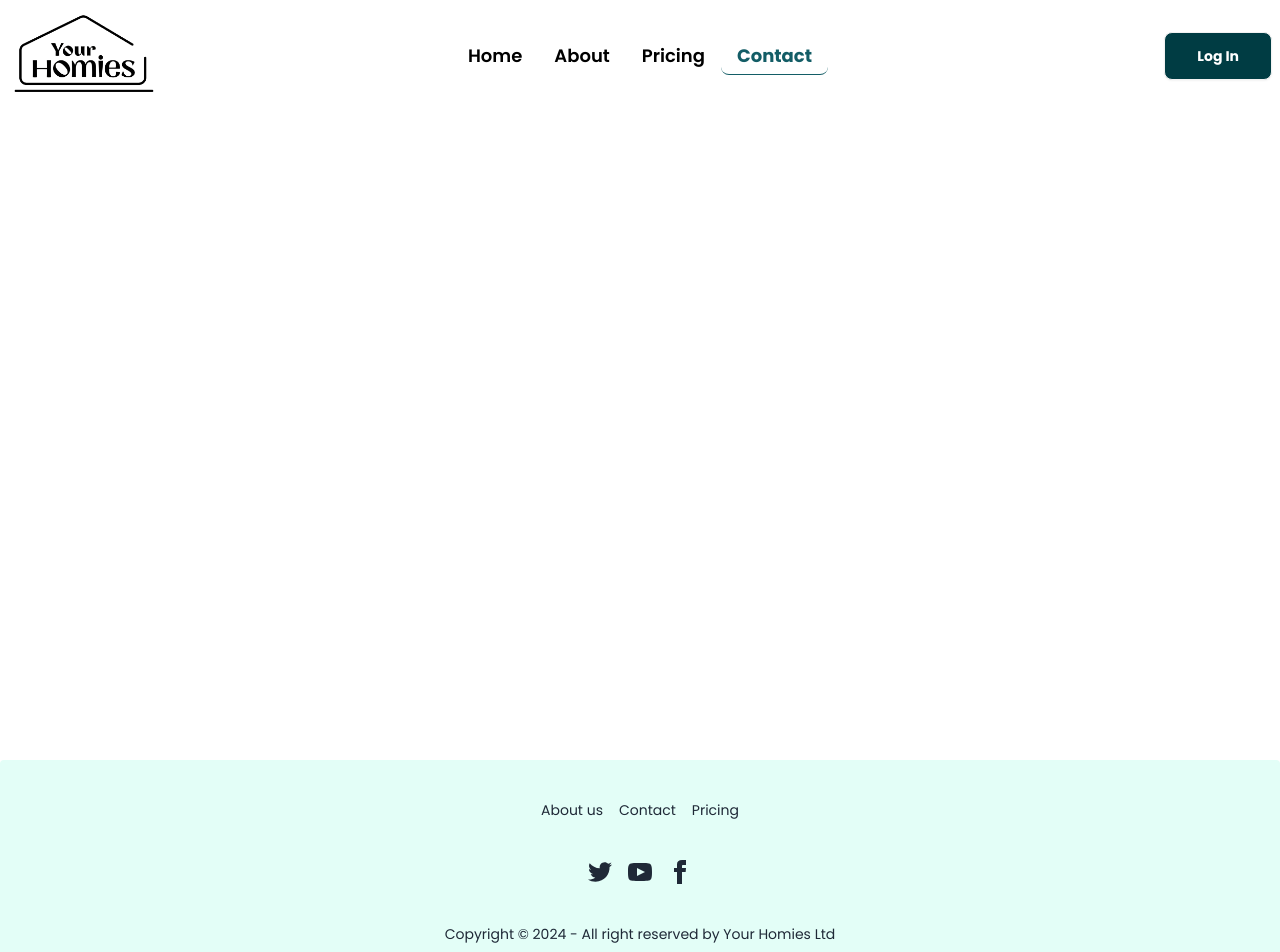
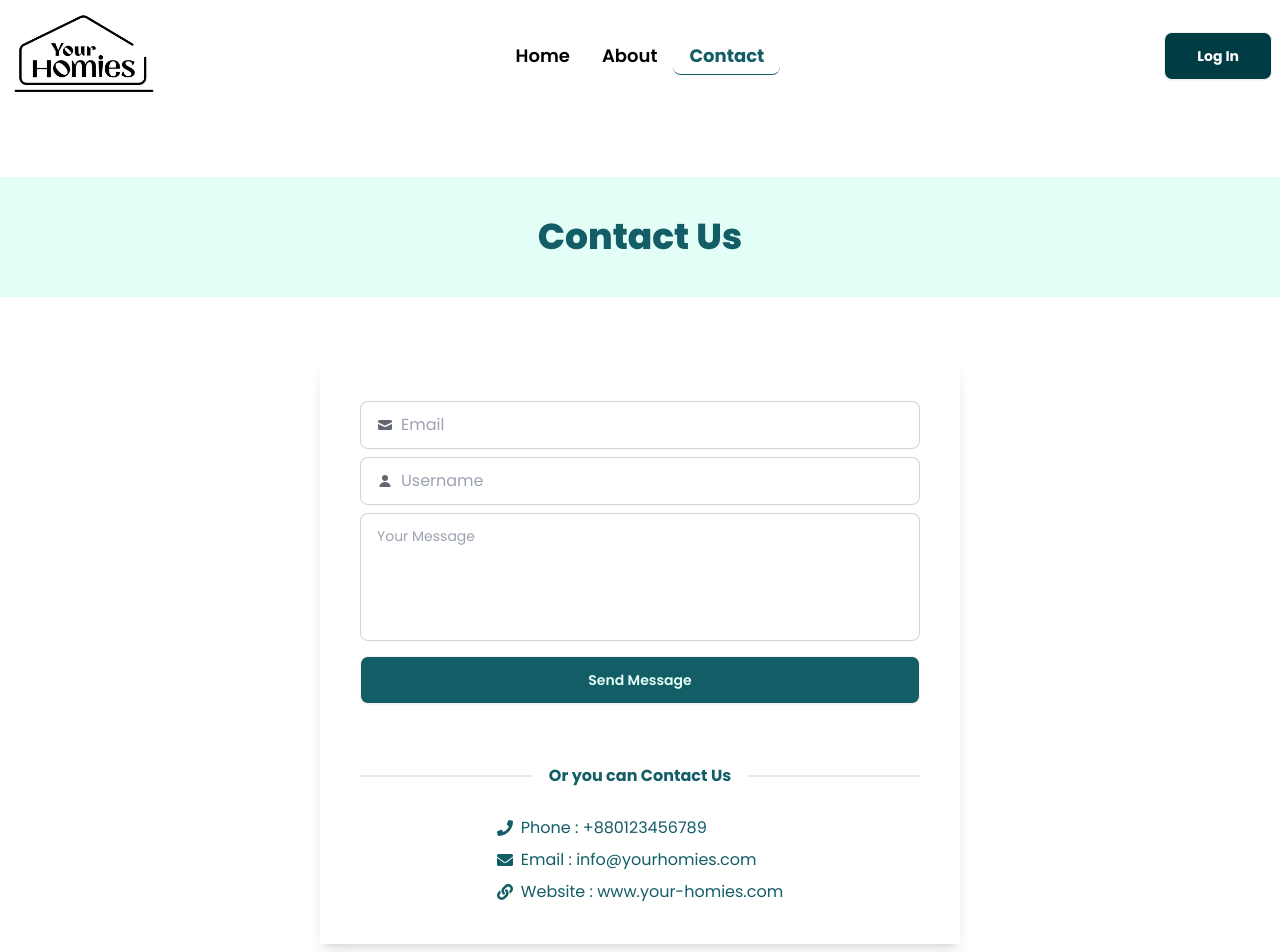
Before and after one commit to Alomgir-HasanShakib/real_estate_react-project, a React (Vite) app: page /contact in a window 1280 px wide. Shown: the top 952 px of the page. Built offline with nearby package versions, Linux system fonts and the light colour scheme; no server answers.

Commit message:
created contact us page

```diff
--- a/src/Components/Navbar.jsx
+++ b/src/Components/Navbar.jsx
@@ -11,7 +11,11 @@ const Navbar = () => {
   const { user, logOut, loader } = useContext(AuthContext);
 
   if (loader) {
-    return <div className="flex justify-center"><span className="loading loading-spinner loading-lg"></span></div>;
+    return (
+      <div className="flex justify-center">
+        <span className="loading loading-spinner loading-lg"></span>
+      </div>
+    );
   }
 
   // log out functionality here
@@ -53,22 +57,7 @@ const Navbar = () => {
           About
         </NavLink>
       </li>
-      <li className="text-[18px] font-semibold">
-        <NavLink
-          to="/pricing"
-          style={({ isActive, isPending, isTransitioning }) => {
-            return {
-              fontWeight: isActive ? "bold" : "",
-              color: isActive ? "#135D66" : "black",
-              background: isActive ? "transparent" : "",
-              borderBottom: isActive ? "1px solid #135D66" : "",
-              viewTransitionName: isTransitioning ? "slide" : "",
-            };
-          }}
-        >
-          Pricing
-        </NavLink>
-      </li>
+
       <li className="text-[18px] font-semibold">
         <NavLink
           to="/contact"
--- a/src/Pages/Contact.jsx
+++ b/src/Pages/Contact.jsx
@@ -1,11 +1,70 @@
-import { Helmet } from "react-helmet-async"
+import { Helmet } from "react-helmet-async";
+import { FaEnvelope, FaLink, FaPhone } from "react-icons/fa";
 
 const Contact = () => {
   return (
     <div>
-      <Helmet><title>Your Homies | Contact</title></Helmet>
+      <Helmet>
+        <title>Your Homies | Contact</title>
+      </Helmet>
+      <div className="bg-lighten p-10 text-center mt-16">
+        <h2 className="text-4xl font-extrabold text-primary">Contact Us</h2>
+      </div>
+
+      <div>
+        <form className="md:max-w-[50%] mx-auto mt-16 shadow-lg px-3 md:p-10 space-y-2">
+          <label className="input input-bordered flex items-center gap-2">
+            <svg
+              xmlns="http://www.w3.org/2000/svg"
+              viewBox="0 0 16 16"
+              fill="currentColor"
+              className="w-4 h-4 opacity-70"
+            >
+              <path d="M2.5 3A1.5 1.5 0 0 0 1 4.5v.793c.026.009.051.02.076.032L7.674 8.51c.206.1.446.1.652 0l6.598-3.185A.755.755 0 0 1 15 5.293V4.5A1.5 1.5 0 0 0 13.5 3h-11Z" />
+              <path d="M15 6.954 8.978 9.86a2.25 2.25 0 0 1-1.956 0L1 6.954V11.5A1.5 1.5 0 0 0 2.5 13h11a1.5 1.5 0 0 0 1.5-1.5V6.954Z" />
+            </svg>
+            <input type="text" className="grow" placeholder="Email" />
+          </label>
+          <label className="input input-bordered flex items-center gap-2">
+            <svg
+              xmlns="http://www.w3.org/2000/svg"
+              viewBox="0 0 16 16"
+              fill="currentColor"
+              className="w-4 h-4 opacity-70"
+            >
+              <path d="M8 8a3 3 0 1 0 0-6 3 3 0 0 0 0 6ZM12.735 14c.618 0 1.093-.561.872-1.139a6.002 6.002 0 0 0-11.215 0c-.22.578.254 1.139.872 1.139h9.47Z" />
+            </svg>
+            <input type="text" className="grow" placeholder="Username" />
+          </label>
+          <textarea
+            className="textarea textarea-bordered w-full resize-none h-32"
+            placeholder="Your Message"
+          ></textarea>
+          <input
+            type="button"
+            value="Send Message"
+            className="btn bg-primary text-lighten hover:bg-transparent hover:border-primary hover:text-primary w-full"
+          />
+           <h2 className="text-center divider font-bold text-primary pt-16 pb-8">
+        Or you can Contact Us
+      </h2>
+        <div className="flex justify-center ">
+          <div className="space-y-2">
+            <p className="flex gap-2 items-center text-primary">
+              <FaPhone></FaPhone> Phone : +880123456789
+            </p>
+            <p className="flex gap-2 items-center text-primary">
+              <FaEnvelope></FaEnvelope> Email : info@yourhomies.com
+            </p>
+            <p className="flex gap-2 items-center text-primary">
+              <FaLink></FaLink> Website : www.your-homies.com
+            </p>
+          </div>
+        </div>
+        </form>
+      </div>
     </div>
-  )
-}
+  );
+};
 
-export default Contact
+export default Contact;
--- a/src/Pages/Pricing.jsx
+++ /dev/null
@@ -1,12 +0,0 @@
-import React from 'react'
-import { Helmet } from 'react-helmet-async'
-
-const Pricing = () => {
-  return (
-    <div>
-      <Helmet><title>Your Homies | Pricing</title></Helmet>
-    </div>
-  )
-}
-
-export default Pricing
--- a/src/Pages/ProfileUpdate.jsx
+++ b/src/Pages/ProfileUpdate.jsx
@@ -10,7 +10,7 @@ const ProfileUpdate = () => {
     formState: { errors },
   } = useForm();
 
-  const { updateUserProfile } = useContext(AuthContext);
+  const { updateUserProfile} = useContext(AuthContext);
 
   const handleUpdate = (data) => {
     const { name, photourl } = data;
@@ -35,7 +35,7 @@ const ProfileUpdate = () => {
             <input
               type="text"
               className="grow"
-              placeholder="Photo Url"
+              placeholder= "Photo Url"
               {...register("photourl")}
             />
           </label>
--- a/src/Pages/UserProfile.jsx
+++ b/src/Pages/UserProfile.jsx
@@ -12,15 +12,14 @@ const UserProfile = () => {
       </div>
     );
   }
-  console.log(user);
   return (
     <div className="mx-3">
       <Helmet>
         <title>Your Homies | UserProfile</title>
       </Helmet>
 
-      <div className="flex justify-center mt-16">
-        <div className="card md:max-w-[450px] bg-base-100 shadow-xl">
+      <div className="flex justify-center mt-16 px-3">
+        <div className="card max-w-80  md:max-w-[450px] bg-base-100 shadow-xl">
           <figure>
             <img
               src={
@@ -29,14 +28,16 @@ const UserProfile = () => {
                   : "https://i.postimg.cc/GpQkRJ9S/950-9501315-katie-notopoulos-katienotopoulos-i-write-about-tech-user.jpg"
               }
               alt="userPhoto"
+              className="max-h-56"
             />
           </figure>
           <div className="card-body">
             <h2 className=" text-xl text-primary">
               Name : {user.displayName ? user.displayName : "User"}
             </h2>
-            <p className="text-primary text-sm font-semibold ">Email: {user.email}</p>
-            <p className="text-primary font-semibold ">User ID : {user.uid}</p>
+            <p className="text-primary text-sm font-semibold ">Email: <span className="text-gray-400"> {user.email}</span></p>
+            <p className="text-primary text-sm font-semibold ">User ID :<span className="text-gray-400"> {user.uid}</span></p>
+            <p className="text-primary text-sm font-semibold "> Photo Url : <span className="text-gray-400 link"> {user.photoURL.slice(0,23)}</span>....</p>
             <div className=" mt-10">
               <Link to="/">
                 {" "}
```
Also changed, not shown: src/Routes/Router.jsx (+2 -5 lines).
